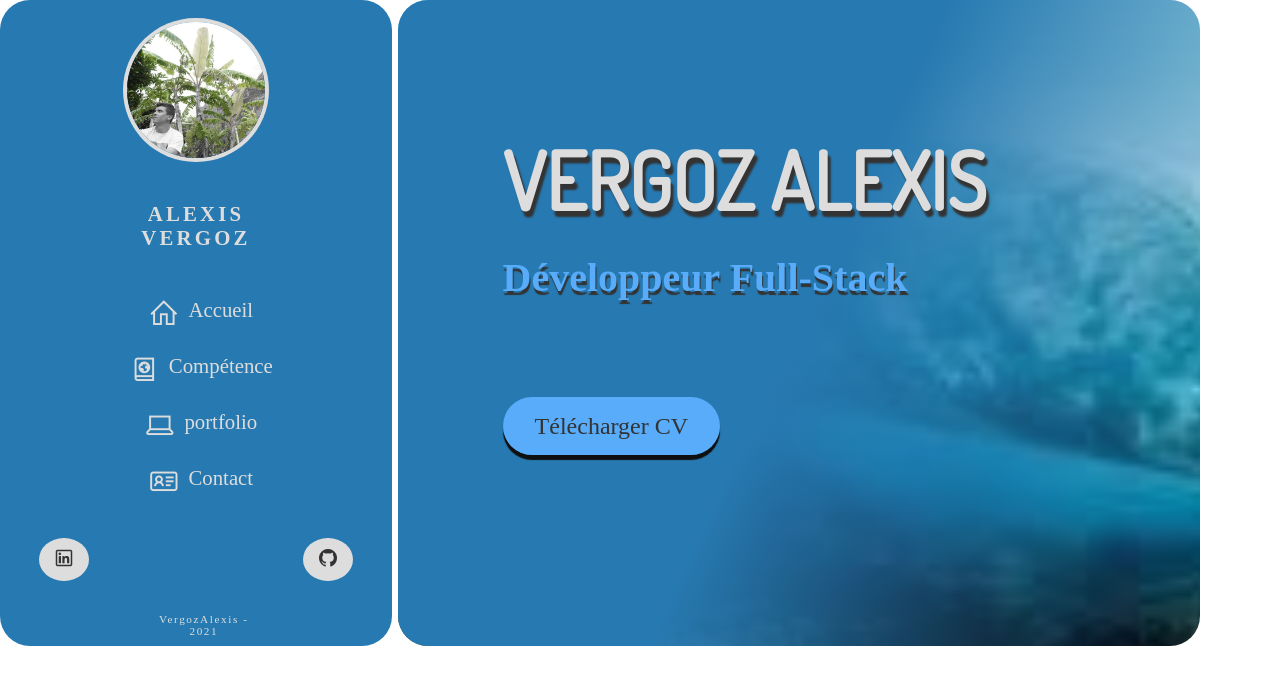
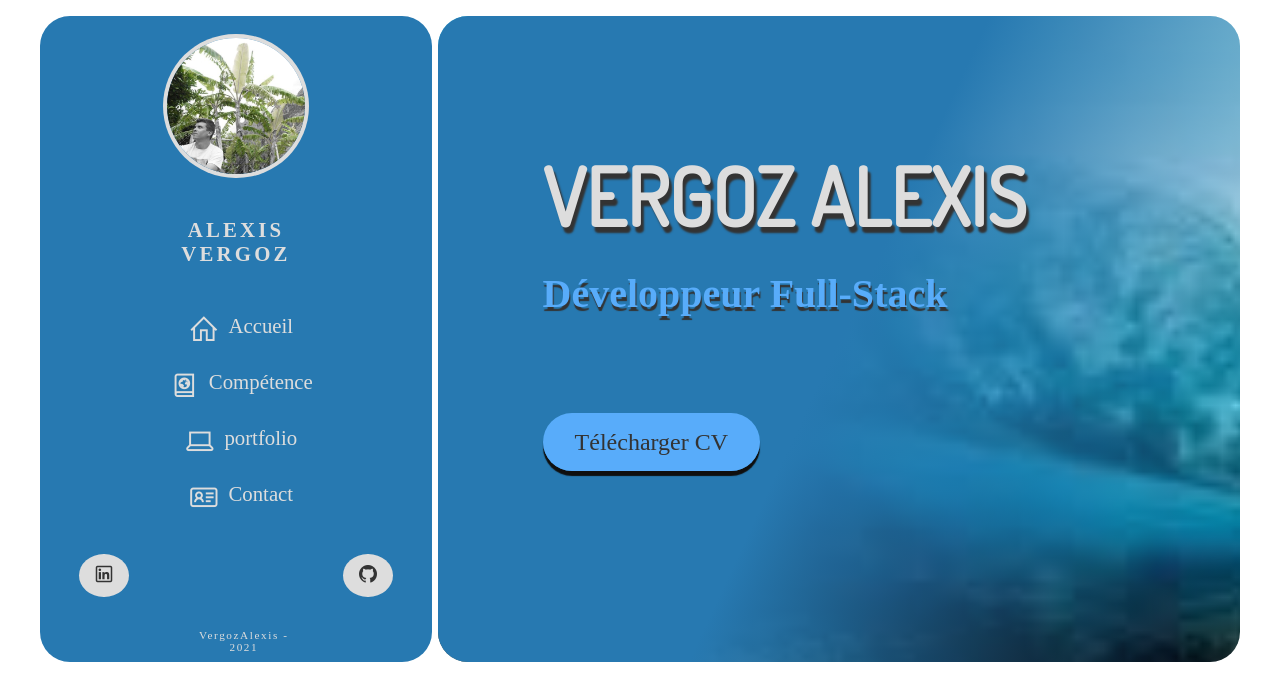
Before and after one commit to AlexisVergoz/react-cv, a React (Create React App) app: page / in a window 1280 px wide. Shown: the top 700 px of the page. Built offline with nearby package versions, Linux system fonts and the light colour scheme; a web font is replaced by a local one.

Commit message:
Update _settings.scss

```diff
--- a/src/styles/_settings.scss
+++ b/src/styles/_settings.scss
@@ -26,7 +26,7 @@ $minHeight: 95vh;
     padding: 0;
 }
 body{
-    margin: 0;
+    margin: 1rem auto;
     max-width: 1200px;
     font-family: $font-1;
     color: $black;
```
